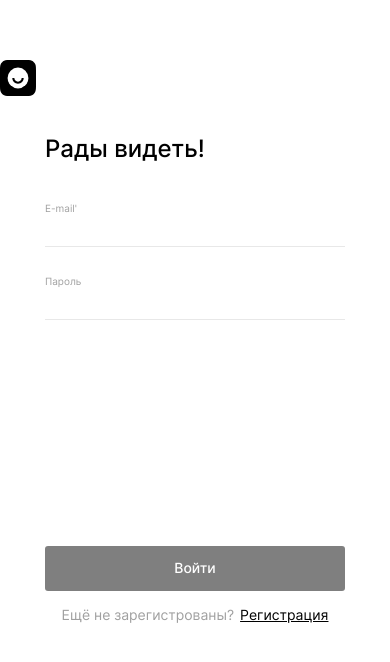
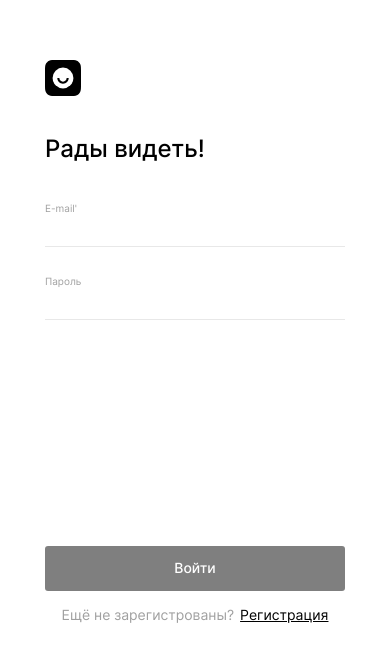
Before and after one commit to EugeneStepanovMoscow/movies-explorer-frontend, a React (Create React App) app: page /login in a window 390 px wide. Shown: the part 172-834 px from the top of the page. Built offline with nearby package versions, Linux system fonts and the light colour scheme; no server answers; sample sign-in values are in the browser's storage.

Commit message:
css update

```diff
--- a/src/components/HeaderLink/HeaderLink.css
+++ b/src/components/HeaderLink/HeaderLink.css
@@ -1,5 +1,5 @@
 .headerLink {
-  margin: 0 auto;
+  margin: 0 auto 0 0;
   display: block;
   height: 38px;
   max-width: 396px;
@@ -11,7 +11,8 @@
 
 @media screen and (max-width: 320px) {
   .headerLink {
-    max-width: 260px;
+    max-width: 38px;
+    margin: 0 auto;
   }
 }
 
--- a/src/components/Login/Login.js
+++ b/src/components/Login/Login.js
@@ -20,7 +20,9 @@ function Login ({
 
   return (
     <main className="login">
-      <HeaderLink/>
+      <div className='login__link-box'>
+        <HeaderLink/>
+      </div>
       <FormPattern
         formName={'login'}
         formGreeting = {'Рады видеть!'}
--- a/src/components/Login/login.css
+++ b/src/components/Login/login.css
@@ -15,3 +15,14 @@
     padding: 56px 0 30px 0;
   }
 }
+
+.login__link-box {
+  max-width: 396px;
+  margin: 0 auto;
+}
+
+@media screen and (min-width: 321px) and (max-width: 420px) {
+  .login__link-box {
+    max-width: 300px;
+  }
+}
--- a/src/utils/windowWidthCheck.js
+++ b/src/utils/windowWidthCheck.js
@@ -12,7 +12,6 @@ function WindowWidthCheck({
 
   useEffect(() => {
     window.addEventListener('resize', widthSet)
-    console.log(windowWidth)
     if (768 < windowWidth) {
       setWidth({start: 12, add: 3})
     } else if (480 < windowWidth <= 768) {
```
